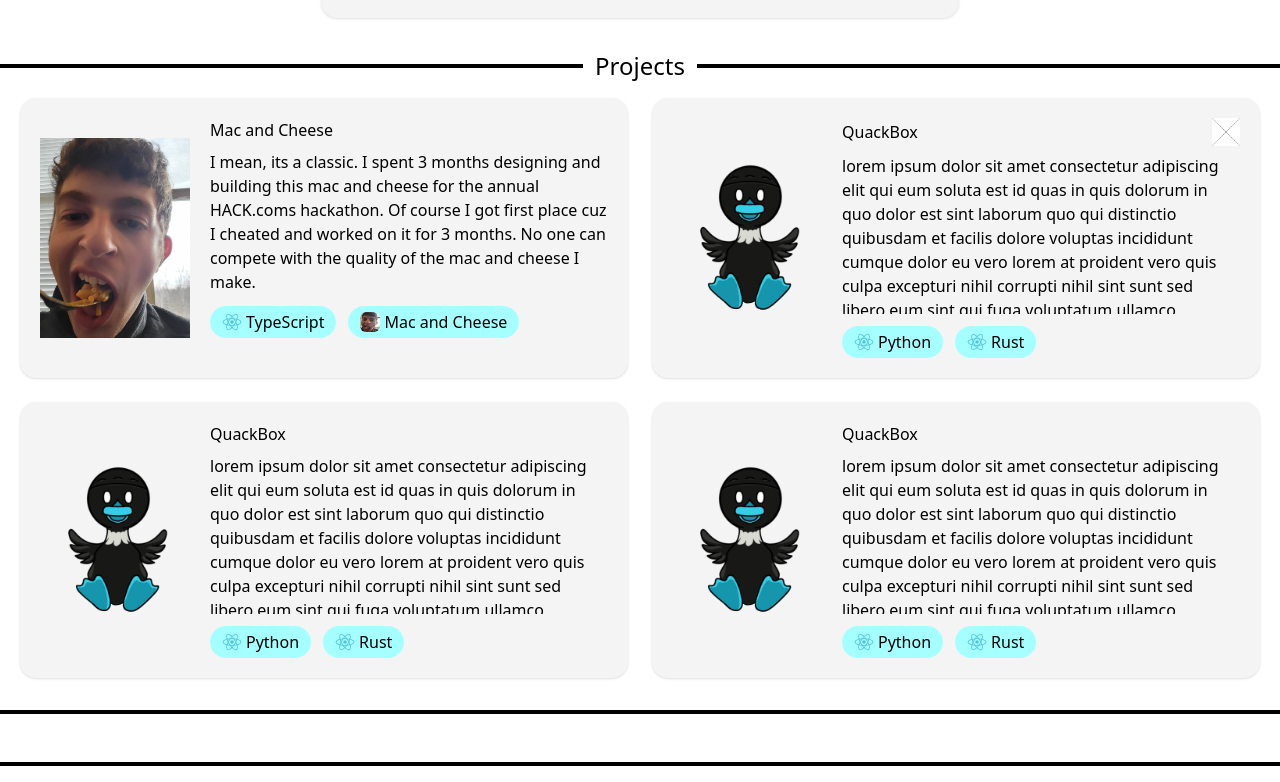
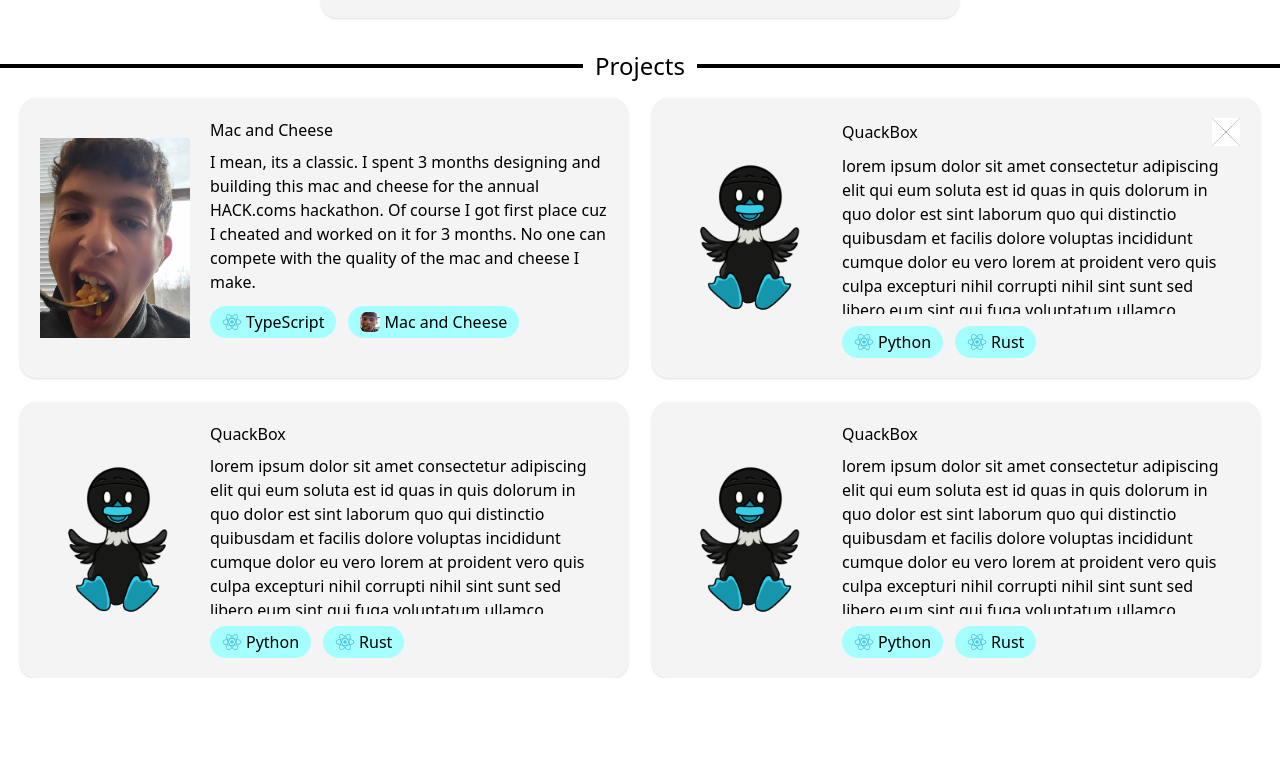
Before and after one commit to Saoski/test-portfolio, a Next.js app: page / in a window 1280 px wide. Shown: the part 366-1148 px from the top of the page. After the commit the page ends 1044 px from the top, so only its background shows below. Built offline with nearby package versions, Linux system fonts and the light colour scheme.

Commit message:
Delete extra dividers

```diff
--- a/app/page.tsx
+++ b/app/page.tsx
@@ -44,8 +44,6 @@ export default function Home() {
                     skills={[Skill.Python, Skill.Rust]}
                 />
             </div>
-            <Divider />
-            <Divider />
         </>
     );
 }
```
